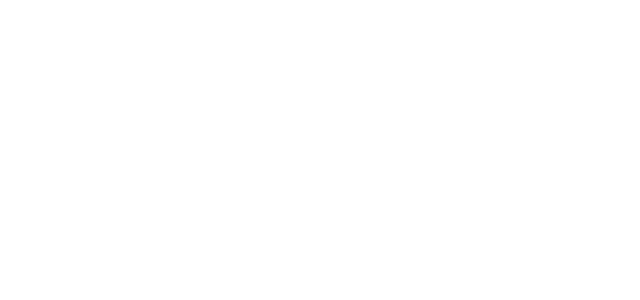
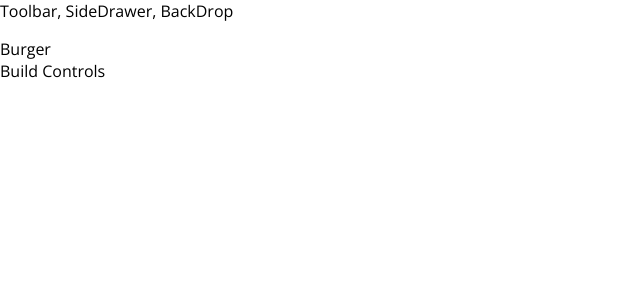
Before and after one commit to Bob-Coding/Build-a-burger, a React (Create React App) app: page / in a window 1280 px wide. Shown: the top 300 px of the page, without its empty margins (0-640 px from the left). Built offline with nearby package versions, Linux system fonts and the light colour scheme.

Commit message:
added components layout, burgerbuilder and hoc for wrapping components

```diff
--- a/src/App.js
+++ b/src/App.js
@@ -1,7 +1,15 @@
 import React from "react";
+import Layout from "./Components/Layout/Layout";
+import BurgerBuilder from "./Components/BurgerBuilder/BurgerBuilder";
 
 function App() {
-  return <div className="App"></div>;
+  return (
+    <div className="App">
+      <Layout>
+        <BurgerBuilder />
+      </Layout>
+    </div>
+  );
 }
 
 export default App;
--- /dev/null
+++ b/src/Components/BurgerBuilder/BurgerBuilder.js
@@ -0,0 +1,15 @@
+import React, { Component } from "react";
+import Aux from "../../hoc/Aux";
+
+class BurgerBuilder extends Component {
+  render() {
+    return (
+      <Aux>
+        <div>Burger</div>
+        <div>Build Controls</div>
+      </Aux>
+    );
+  }
+}
+
+export default BurgerBuilder;
--- a/src/Components/Layout/Layout.js
+++ b/src/Components/Layout/Layout.js
@@ -0,0 +1,12 @@
+import React from "react";
+import Aux from "../../hoc/Aux";
+import classes from "./Layout.module.css";
+
+const layout = props => (
+  <Aux>
+    <div>Toolbar, SideDrawer, BackDrop</div>
+    <main className={classes.Content}>{props.children}</main>
+  </Aux>
+);
+
+export default layout;
--- /dev/null
+++ b/src/Components/Layout/Layout.module.css
@@ -0,0 +1,3 @@
+.Content {
+  margin-top: 16px;
+}
--- /dev/null
+++ b/src/hoc/Aux.js
@@ -0,0 +1,3 @@
+const aux = props => props.children;
+
+export default aux;
--- a/src/index.css
+++ b/src/index.css
@@ -1,13 +1,5 @@
 body {
   margin: 0;
-  font-family: -apple-system, BlinkMacSystemFont, 'Segoe UI', 'Roboto', 'Oxygen',
-    'Ubuntu', 'Cantarell', 'Fira Sans', 'Droid Sans', 'Helvetica Neue',
-    sans-serif;
-  -webkit-font-smoothing: antialiased;
-  -moz-osx-font-smoothing: grayscale;
+  padding: 0;
+  font-family: "Open Sans", sans-serif;
 }
-
-code {
-  font-family: source-code-pro, Menlo, Monaco, Consolas, 'Courier New',
-    monospace;
-}
```
